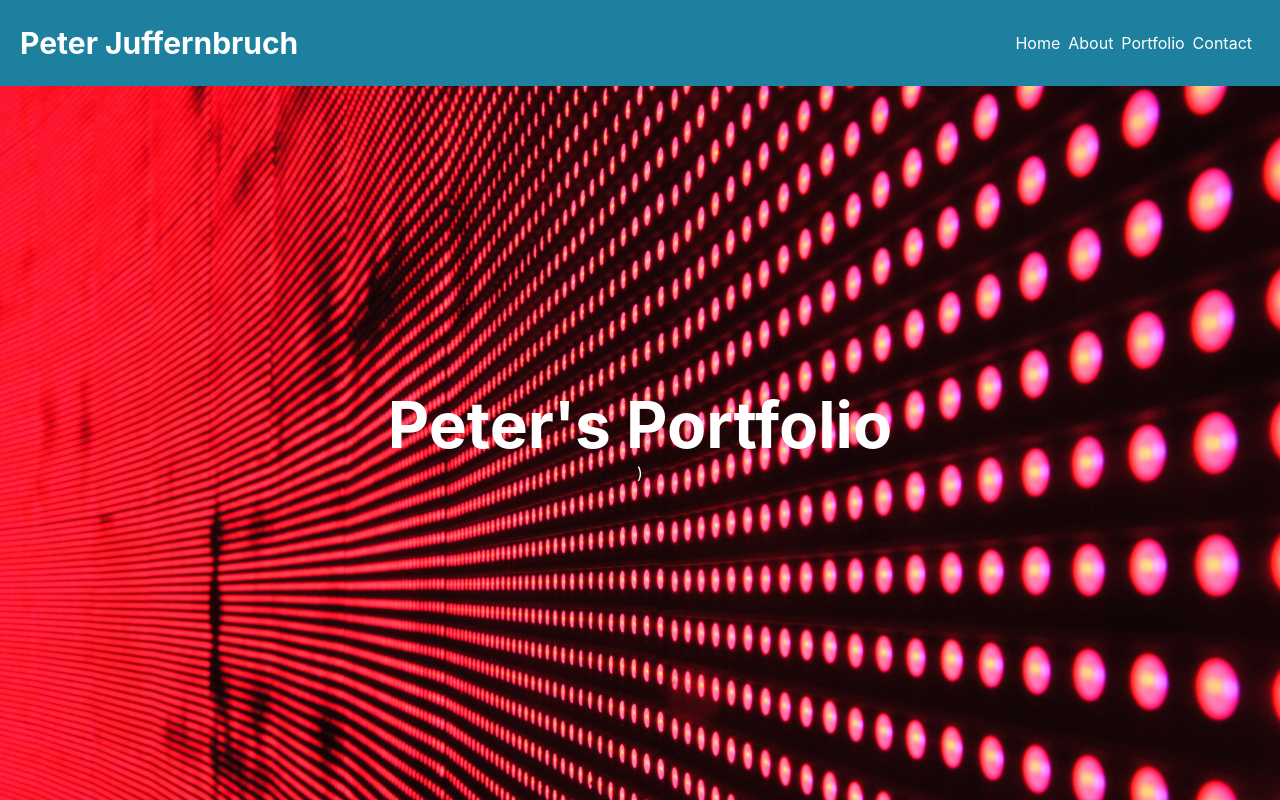
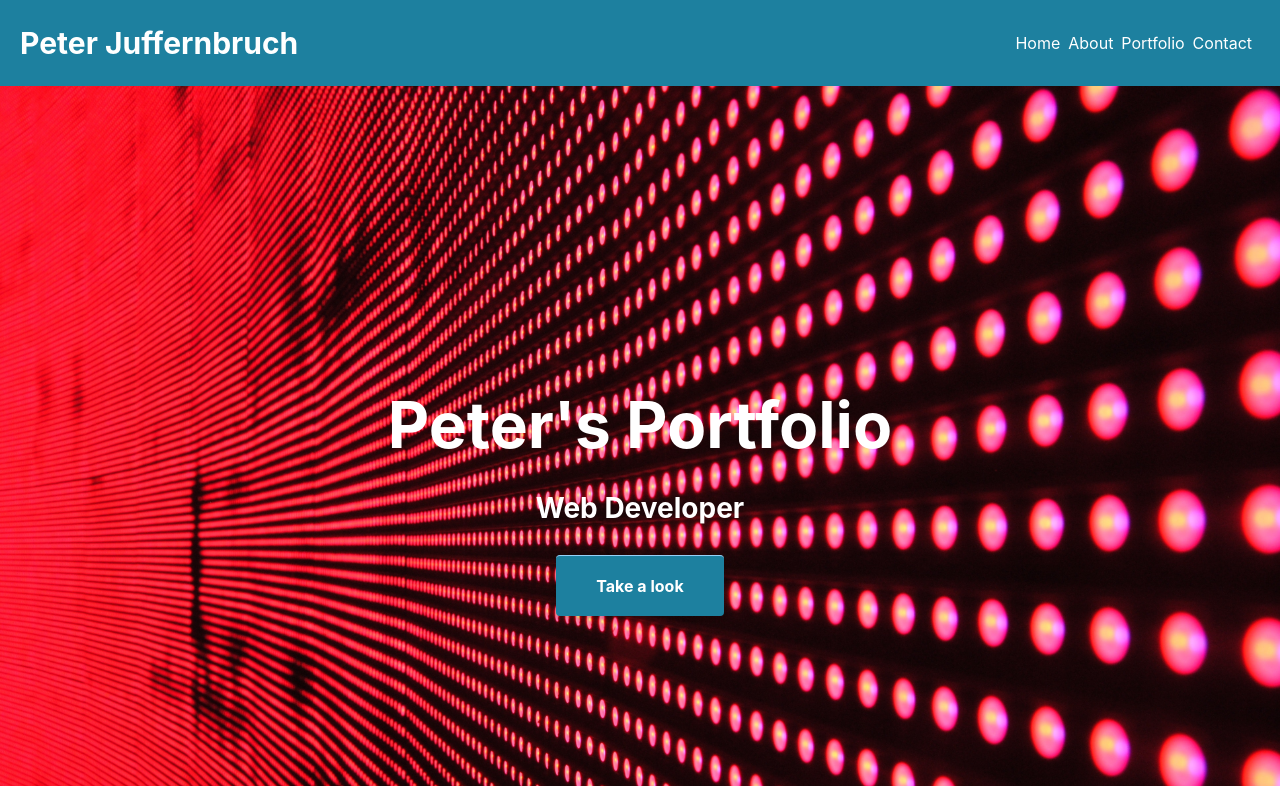
Before and after one commit to peterjuff/Portfolio-, a React (Create React App) app in the folder portfolio/: page / in a window 1280 px wide. Shown: the top 800 px of the page. Built offline with nearby package versions, Linux system fonts and the light colour scheme.

Commit message:
button styling

```diff
--- a/portfolio/src/Components/Header.css
+++ b/portfolio/src/Components/Header.css
@@ -10,3 +10,22 @@ header h1 {
   font-size: 4rem;
   color: #fff;
 }
+
+header p {
+  font-weight: 700;
+  font-size: 1.75rem;
+  margin-bottom: 30px;
+}
+
+header a {
+  box-shadow: 0 3px 3px 0 rgba(0, 0, 0, 0.1);
+  font-weight: 700;
+  background-color: #1d809f;
+  border-color: #1d809f;
+  border-top: 1px solid #96d1f8;
+  color: #fff;
+  padding: 1.25rem 2.5rem;
+  text-decoration: none;
+  border-radius: 0.25rem;
+  display: inline-block;
+}
--- a/portfolio/src/Components/Header.jsx
+++ b/portfolio/src/Components/Header.jsx
@@ -4,7 +4,7 @@ import Background from "../img/main.jpg";
 
 const myStyles = {
   backgroundImage: `url(${Background})`,
-  height: "80vh",
+  height: "50vh",
   backgroundSize: "cover"
 };
 
@@ -12,7 +12,9 @@ class Header extends Component {
   render() {
     return (
       <header style={myStyles}>
-        <h1>{this.props.title}</h1>)
+        <h1>{this.props.title}</h1>
+        <p>Web Developer</p>
+        <a href="#button">{this.props.button}</a>
       </header>
     );
   }
--- a/portfolio/src/index.jsx
+++ b/portfolio/src/index.jsx
@@ -12,7 +12,7 @@ class App extends Component {
       <div>
         <Navigation LogoTitle="Peter Juffernbruch" />
 
-        <Header title="Peter's Portfolio" />
+        <Header title="Peter's Portfolio" button="Take a look" />
       </div>
     );
   }
```
Lines whose indentation alone changed are shown as unchanged.
